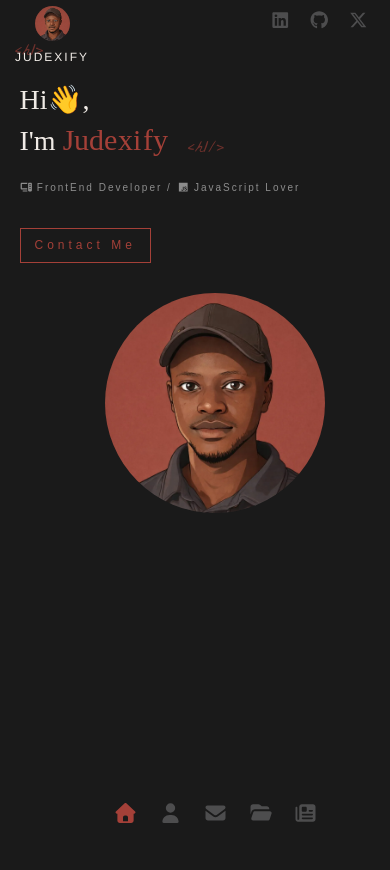
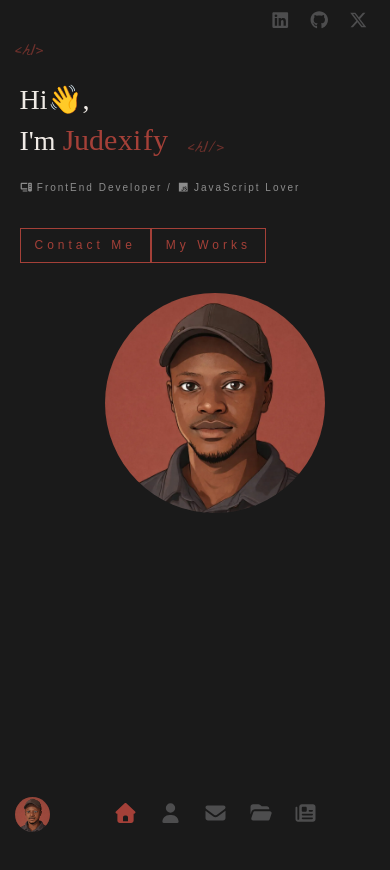
Before and after one commit to judexify/Judexify-Portfolio, a React (Vite) app: page / in a window 390 px wide. Shown: the top 870 px of the page. Built offline with nearby package versions, Linux system fonts and the light colour scheme.

Commit message:
feat: add link to My Works in Home component and comment out sub-logo in SideBar

```diff
--- a/src/components/Home/index.jsx
+++ b/src/components/Home/index.jsx
@@ -38,6 +38,9 @@ export default function Home() {
           <Link to="/contact" className="flat-button">
             Contact Me
           </Link>
+          <Link to="/project" className="flat-button">
+            My Works
+          </Link>
         </div>
         <Logo />
       </div>
--- a/src/components/SideBar/index.jsx
+++ b/src/components/SideBar/index.jsx
@@ -20,7 +20,7 @@ export default function SideBar() {
     <div className="nav-bar">
       <Link className="logo-fixed" to="/">
         <img src={LogoS} alt="logo" />
-        <span className="sub-logo">JUDEXIFY</span>
+        {/* <span className="sub-logo">JUDEXIFY</span> */}
       </Link>
 
       <nav>
--- a/src/query.scss
+++ b/src/query.scss
@@ -60,7 +60,7 @@
 
   .nav-bar .logo-fixed {
     position: fixed;
-    top: -1rem;
+    // top: -1rem;
     left: 1.5rem;
     display: flex;
     align-items: center;
```
